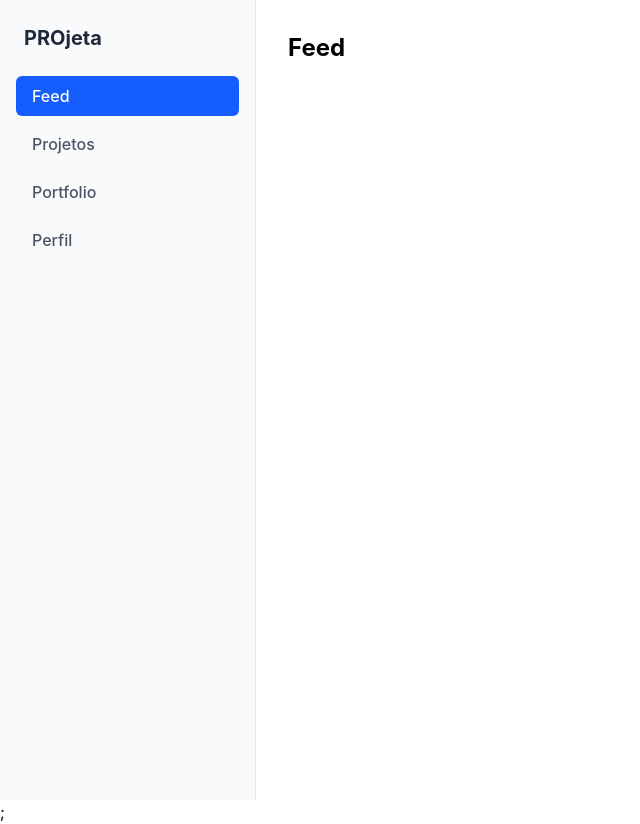
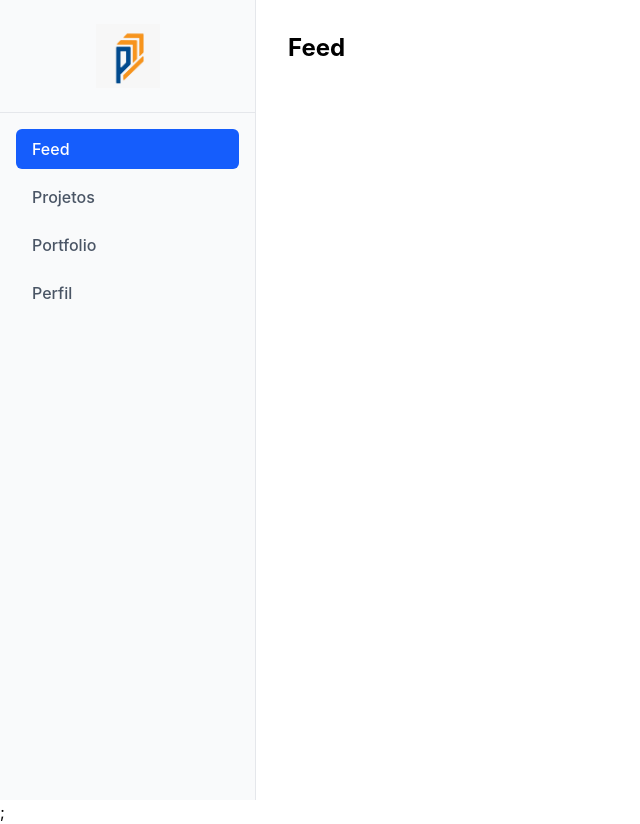
Before and after one commit to josevaldr/projeta-observatorio-pi-frontend, a React (Vite) app: page /aluno in a window 1280 px wide. Shown: the whole page, without its empty margins (0-640 px from the left). Built offline with nearby package versions, Linux system fonts and the light colour scheme.

Commit message:
syle(auth): logo na sidebar, alinhamento tela login

```diff
--- a/src/features/auth/pages/Login.jsx
+++ b/src/features/auth/pages/Login.jsx
@@ -16,6 +16,7 @@ export default function Login() {
   };
 
   return (
+  <div className="min-h-screen flex items-center justify-center bg-gray-100 px-4">
     <div className="bg-white p-10 rounded-lg shadow-lg w-full max-w-md border border-gray-200">
 
       {/* Logo */}
@@ -23,7 +24,7 @@ export default function Login() {
         <img
           src={logo}
           alt="Logo Observatório PI"
-      className="h-30 object-contain"
+          className="h-27 object-contain"
         />
       </div>
 
@@ -67,5 +68,6 @@ export default function Login() {
       </Link>
 
     </div>
+  </div>
 );
 }
--- a/src/shared/components/SideBar.jsx
+++ b/src/shared/components/SideBar.jsx
@@ -1,17 +1,22 @@
 import { Link, useLocation } from "react-router-dom";
+import logo from "../../assets/logo.png";
 
 export default function Sidebar({ links }) {
   const location = useLocation();
 
   return (
     <aside className="w-64 bg-gray-50 border-r border-gray-200 h-screen flex flex-col">
-      <div className="p-6">
-        <h2 className="text-xl font-bold text-gray-800">PROjeta</h2>
+
+      <div className="p-6 flex justify-center border-b border-gray-200">
+        <img
+          src={logo}
+          alt="PROjeta"
+          className="h-16 w-auto object-contain"
+        />
       </div>
 
-      <nav className="flex-1 px-4 space-y-2">
+      <nav className="flex-1 px-4 space-y-2 mt-4">
         {links.map((link) => {
-          // Check if the current URL matches the link's path to highlight it
           const isActive = location.pathname === link.path;
 
           return (
```
Also changed, not shown: src/assets/logo.png (added). Lines whose indentation alone changed are shown as unchanged.
